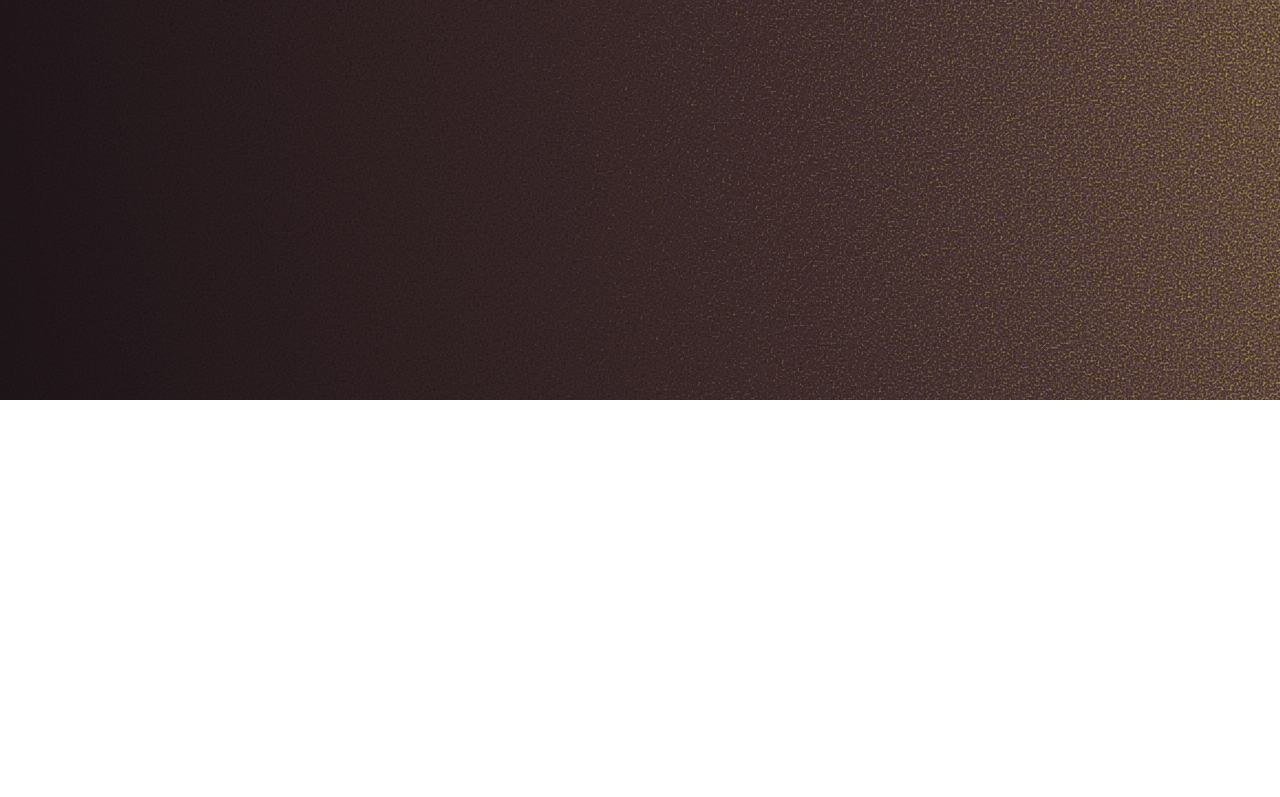
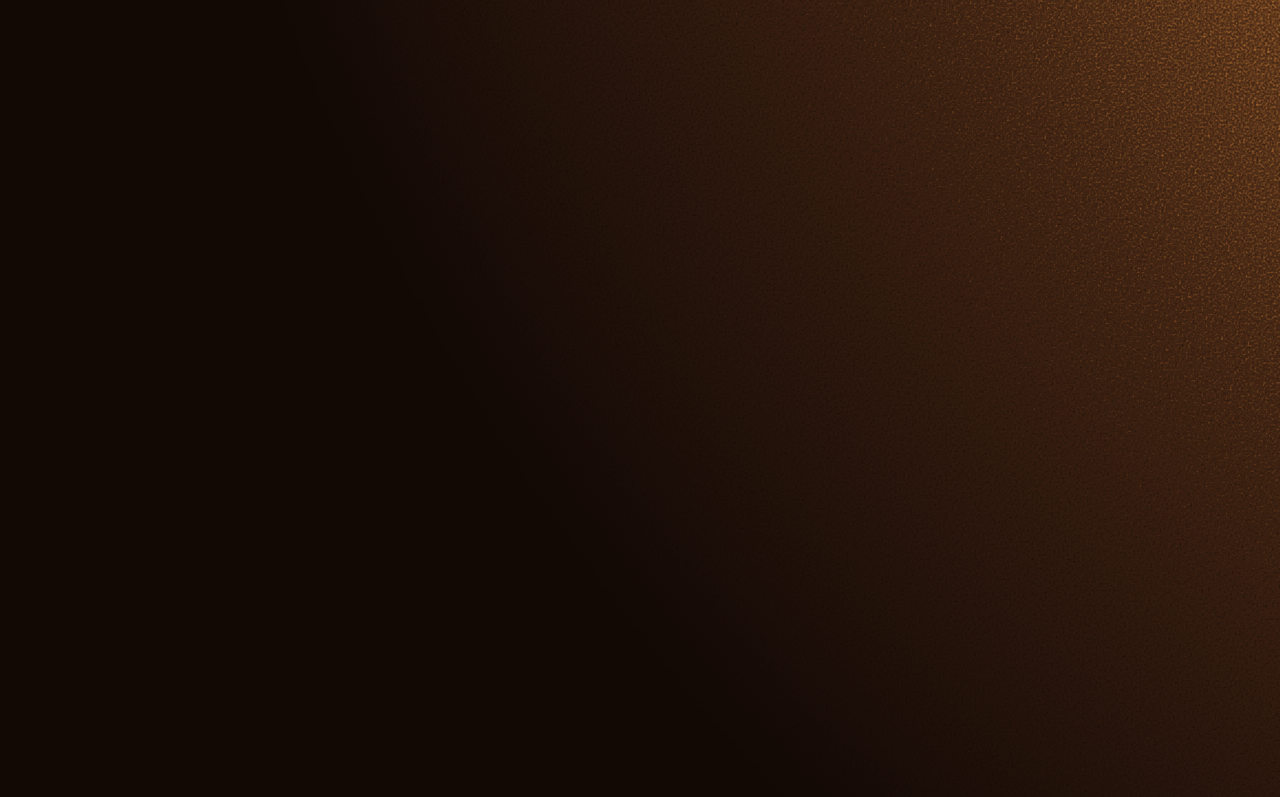
Before and after one commit to EquinoxCoding/EquinoxCoding.github.io, a SvelteKit app: page / in a window 1280 px wide. Shown: the part 2000-2797 px from the top of the page. Before the commit the page ends 2400 px from the top, so only its background shows below. Built offline with nearby package versions, Linux system fonts and the light colour scheme.

Commit message:
messing with background

```diff
--- a/src/routes/+layout.svelte
+++ b/src/routes/+layout.svelte
@@ -6,18 +6,14 @@
 <div class="h-fit">
     <div class="w-full h-fit isolate absolute top-0">
         <div class="bg-noise w-full h-full absolute -z-10" />
-        <div class="mix-blend-darken absolute -z-10 w-full h-full bg-secondary" />
+        <div class="mix-blend-multiply absolute -z-10 w-full h-full bg-secondary" />
         <slot />
     </div>
 </div>
 
 <style>
     .bg-noise {
-        background: radial-gradient(
-                circle at 300vw 200vh,
-                rgb(var(--color-bg) / 0.1),
-                rgb(var(--color-bg))
-            ),
+        background: radial-gradient(circle 180vw at 190vw 150vh, rgb(var(--color-bg) / 0.1), rgb(var(--color-bg))),
             url('$lib/grain.svg');
         filter: contrast(900%) brightness(80%) grayscale(0.9);
     }
--- a/src/routes/+page.svelte
+++ b/src/routes/+page.svelte
@@ -5,12 +5,23 @@
 </script>
 
 <div class="h-fit max-w-full">
-    <div class="h-screen flex content-center items-end p-12" bind:clientHeight={navbarAppearY}>
+    <div
+        class="h-screen flex content-center items-end p-12"
+        bind:clientHeight={navbarAppearY}
+        id="title"
+    >
         <h1 class="text-primary text-xl">Winter Hacks Coming Soon</h1>
     </div>
-    <div class="">
-        <Navbar appearY={navbarAppearY}/>
+    <main>
+        <Navbar appearY={navbarAppearY} />
+        <div class="h-screen" id="about" />
+        <div class="h-screen" id="events" />
+        <div class="h-screen" id="team" />
+        <div class="h-screen" id="contact" />
         <div class="h-screen" />
         <div class="h-screen" />
-    </div>
+        <div class="h-screen" />
+        <div class="h-screen" />
+        <div class="h-screen" />
+    </main>
 </div>
```
